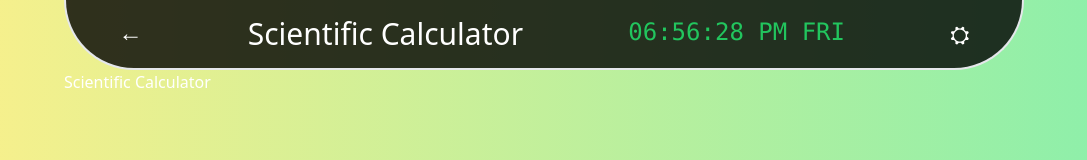
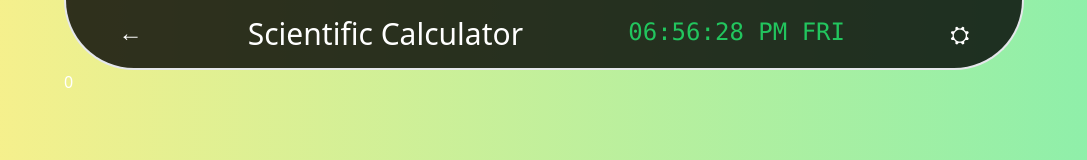
Before and after one commit to abdurrehmanabbasi/sut, a React (Create React App) app: page /scalculator in a window 1280 px wide. Shown: the top 160 px of the page, without its empty margins (96-1183 px from the left). Built offline with nearby package versions, Linux system fonts and the light colour scheme; what convert-units would draw is missing.

Commit message:
creating scientific calculator

```diff
--- a/src/Pages/Scicalculator.jsx
+++ b/src/Pages/Scicalculator.jsx
@@ -1,5 +1,6 @@
 import { Bounce } from 'react-awesome-reveal';
 import { Helmet } from 'react-helmet';
+import Screen from '../Components/Screen.jsx'
 const Scicalculator = () => {
     return ( <>
     <Helmet>
@@ -8,7 +9,7 @@ const Scicalculator = () => {
     <Bounce>
         {/*Wrapper for Calculator*/}
         <div className='flex'>
-        Scientific Calculator
+        <Screen value={0}/>
         </div>
     </Bounce>
     </> );
```
